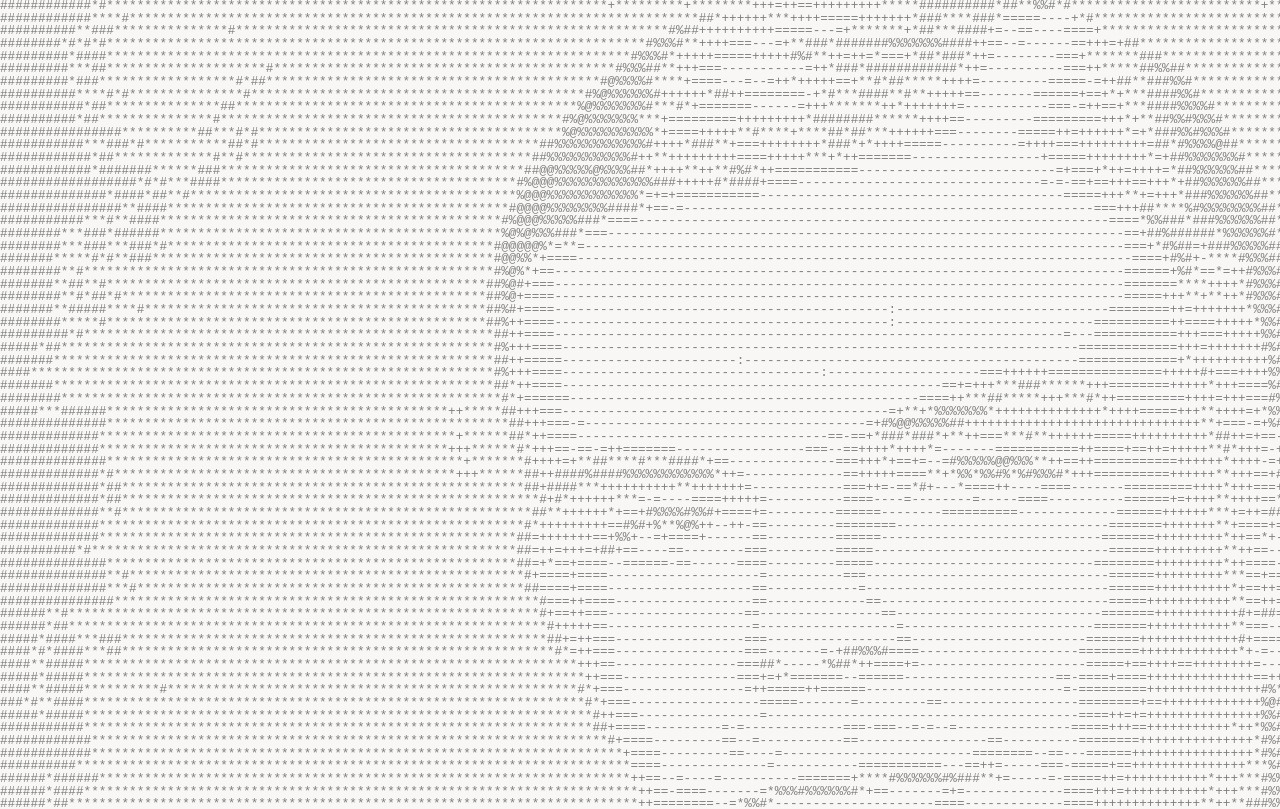
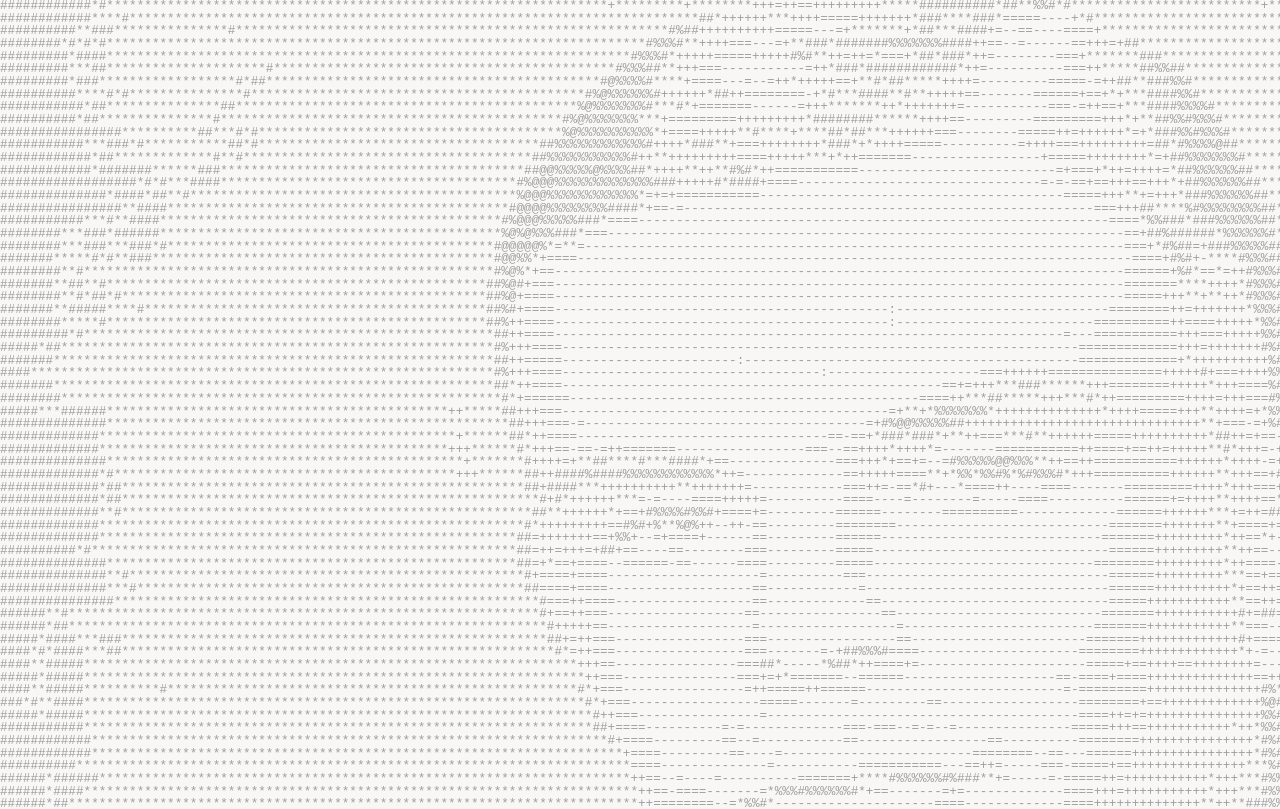
Before and after one commit to steffencruz/halting-ai, a plain HTML site: page index.html in a window 1280 px wide. Shown: the top 809 px of the page. Drawn offline with Linux system fonts and the light colour scheme.

Commit message:
reduce contrast

```diff
--- a/index.html
+++ b/index.html
@@ -7,7 +7,7 @@
       body {
         margin: 0;
         background: #f9f6f6;
-        color: rgb(127, 128, 127);
+        color: rgb(158, 159, 158);
         font-family: monospace;
         min-height: 100vh;
         font-size: calc(0.33vw * 3);
```
